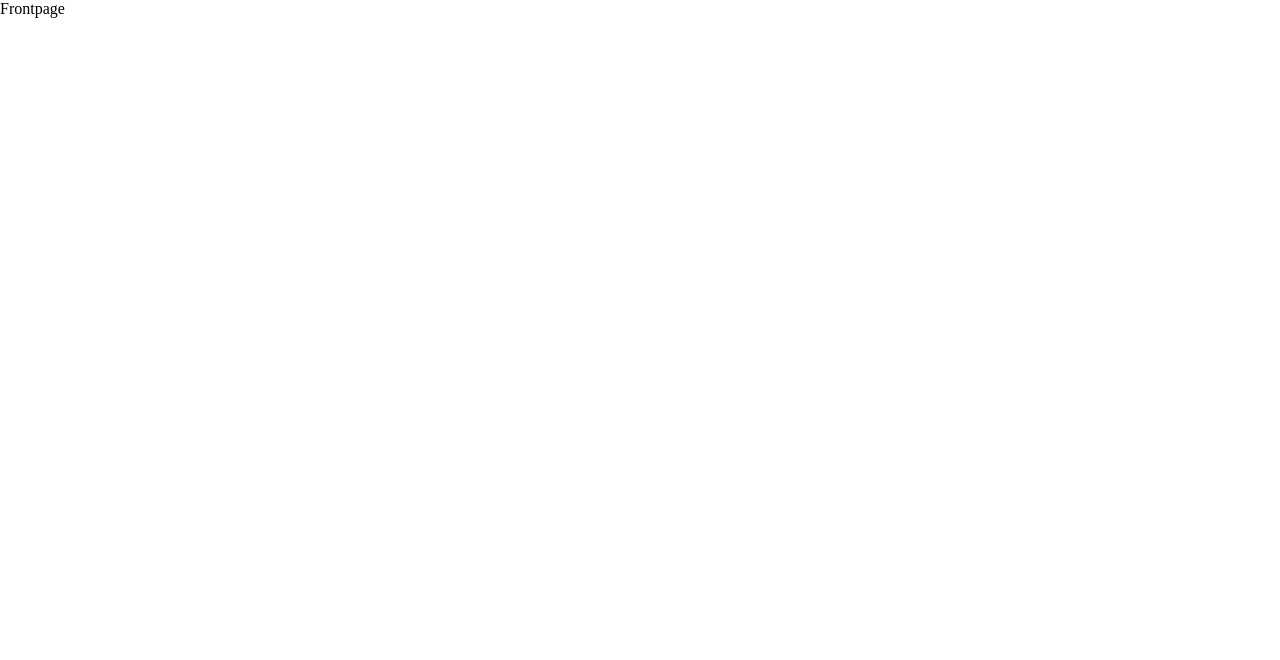
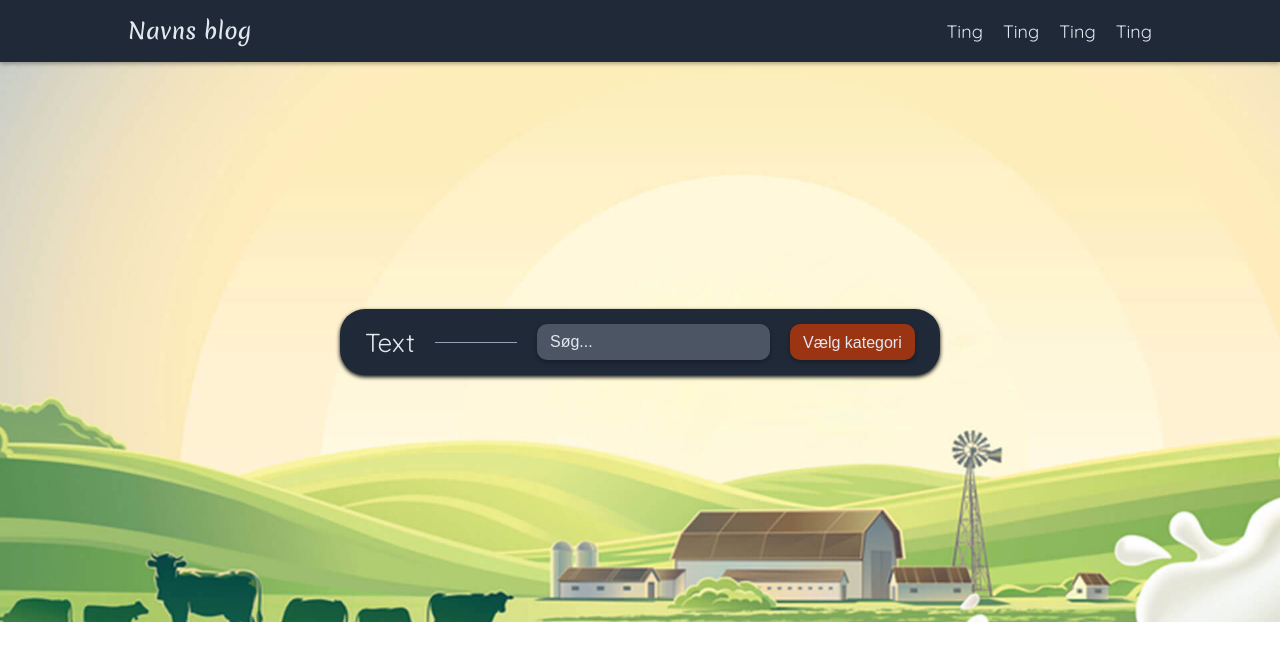
Before and after one commit to Lars007a/praktikting, a React (Vite) app: page / in a window 1280 px wide. Shown: the top 660 px of the page. Built offline with nearby package versions, Linux system fonts and the light colour scheme.

Commit message:
dagen frontend arbejd

```diff
--- a/src/App.jsx
+++ b/src/App.jsx
@@ -2,8 +2,10 @@ import { useState } from "react";
 import { useRoutes } from "react-router";
 import Frontpage from "./pages/frontpage/frontpage";
 import Singlepost from "./pages/singlePost/singlePost.jsx";
+import Nav from "./comps/nav/nav.jsx";
+/* import Footer from "./comps/footer/footer.jsx"; */
 
-function App() {
+export default function App() {
   const routes = useRoutes([
     {
       path: "/",
@@ -15,7 +17,12 @@ function App() {
     },
   ]);
 
-  return <>{routes}</>;
+  return (
+    <>
+      <Nav name={"Navns"} />
+      {routes}
+      {/*       <Footer />
+       */}{" "}
+    </>
+  );
 }
-
-export default App;
--- a/src/comps/header/header.jsx
+++ b/src/comps/header/header.jsx
@@ -0,0 +1,37 @@
+import styles from "./header.module.css";
+
+export default function header({ img, frontpage = false, title = "" }) {
+  return (
+    <>
+      <header
+        className={styles.header}
+        style={{ backgroundImage: `url(${img})` }}
+      >
+        {frontpage ? (
+          <div className={styles.con}>
+            <div className={styles.searchBox}>
+              <h2>Text</h2>
+              <div className={styles.smallgray}></div>
+              <form>
+                <input type="text" placeholder="Søg..." name="search" />
+                <select name="category" defaultValue={"choose"}>
+                  <option value="choose" disabled>
+                    Vælg kategori
+                  </option>
+                  <option value="all">Alle</option>
+                  <option value="ting1">ting1</option>
+                  <option value="ting2">ting2</option>
+                  <option value="ting3">ting3</option>
+                  <option value="ting4">ting4</option>
+                  <option value="ting5">ting5</option>
+                </select>
+              </form>
+            </div>
+          </div>
+        ) : (
+          <h1 className={`${styles.notFrontpageText} title`}>{title}</h1>
+        )}
+      </header>
+    </>
+  );
+}
--- /dev/null
+++ b/src/comps/header/header.module.css
@@ -0,0 +1,117 @@
+.header {
+  width: 100%;
+  height: 70vh;
+
+  background-repeat: no-repeat;
+  background-size: cover;
+  background-position: center;
+
+  display: flex;
+  flex-direction: row;
+  justify-content: center;
+  align-items: center;
+
+  .con {
+    width: 50%;
+    width: 750px;
+  }
+
+  .searchBox {
+    background-color: var(--mainbc);
+    padding: 15px 25px;
+    box-shadow: 0px 2px 4px rgba(0, 0, 0.3);
+    color: var(--textColor);
+
+    display: flex;
+    flex-direction: row;
+    justify-content: center;
+    align-items: center;
+    gap: 20px;
+
+    border-radius: 25px;
+
+    width: 100%;
+    margin: 0 auto;
+  }
+
+  .searchBox .smallgray {
+    height: 1px;
+    background-color: var(--mutedText);
+    width: 100%;
+  }
+
+  .searchBox h2 {
+  }
+
+  .searchBox form {
+    display: flex;
+    flex-direction: row;
+    gap: 20px;
+  }
+
+  .searchBox input[type="text"],
+  select {
+    background-color: var(--secColor);
+    color: var(--textColor);
+    border: 0;
+    outline: none;
+    padding: 8px 12px;
+    border-radius: 10px;
+    border: 1px solid transparent;
+    box-shadow: 0px 2px 4px rgba(0, 0, 0, 0.3);
+    transition: border 0.2s, background-color 0.2s;
+    font-size: 16px;
+  }
+
+  .searchBox select {
+    appearance: none;
+    cursor: pointer;
+    background-color: var(--accentColor);
+  }
+
+  .searchBox select:hover {
+    background-color: var(--accentHover);
+  }
+
+  .searchBox input::placeholder {
+    color: var(--textColor);
+  }
+
+  .searchBox option:disabled {
+    color: var(--mutedText);
+  }
+
+  .searchBox input[type="text"]:focus {
+    /*     border: 1px solid var(--accentColor);
+ */
+    background-color: var(--mutedText);
+  }
+
+  .notFrontpageText {
+    text-align: center;
+    color: var(--textColor);
+  }
+}
+
+@media (max-width: 1300px) {
+  .header .con {
+    width: 600px;
+  }
+}
+
+@media (max-width: 700px) {
+  .header .con {
+    width: 90%;
+  }
+
+  .header .con .searchBox {
+    display: flex;
+    flex-direction: column;
+  }
+
+  .header .con .searchBox form {
+    display: flex;
+    flex-direction: column;
+    width: 100%;
+  }
+}
--- a/src/comps/nav/nav.jsx
+++ b/src/comps/nav/nav.jsx
@@ -0,0 +1,32 @@
+import styles from "./nav.module.css";
+import { NavLink } from "react-router";
+
+export default function nav({ name }) {
+  return (
+    <>
+      <nav className={styles.nav}>
+        <div className="container">
+          <div className={styles.content}>
+            <NavLink to="/">
+              <h1 className="title">{name} blog</h1>
+            </NavLink>
+            <ul>
+              <NavLink to={"#"}>
+                <li>Ting</li>
+              </NavLink>
+              <NavLink to={"#"}>
+                <li>Ting</li>
+              </NavLink>
+              <NavLink to={"#"}>
+                <li>Ting</li>
+              </NavLink>
+              <NavLink to={"#"}>
+                <li>Ting</li>
+              </NavLink>
+            </ul>
+          </div>
+        </div>
+      </nav>
+    </>
+  );
+}
--- /dev/null
+++ b/src/comps/nav/nav.module.css
@@ -0,0 +1,50 @@
+.nav {
+  width: 100%;
+  background-color: var(--mainbc);
+
+  box-shadow: 0px 2px 4px rgba(0, 0, 0, 0.3);
+
+  /* unden følgende to rules, ser man ikke ovenstående box-shadow. */
+  position: relative;
+  z-index: 10;
+
+  .content {
+    width: 100%;
+    display: flex;
+    flex-direction: row;
+    justify-content: space-between;
+    align-items: center;
+  }
+
+  h1 {
+    color: var(--textColor);
+    padding: 15px 0px;
+    font-size: 22px;
+  }
+
+  a {
+    text-decoration: none;
+    cursor: pointer;
+  }
+
+  ul {
+    display: flex;
+    flex-direction: row;
+    gap: 20px;
+    list-style-type: none;
+  }
+
+  ul a {
+    text-decoration: none;
+    color: var(--textColor);
+    font-size: 18px;
+    transition: color 0.2s;
+  }
+
+  ul a:hover {
+    color: var(--accentColor);
+  }
+
+  ul a li {
+  }
+}
--- a/src/index.css
+++ b/src/index.css
@@ -1,4 +1,12 @@
+@import url("https://fonts.googleapis.com/css2?family=Merienda:wght@300..900&family=Quicksand:wght@300..700&display=swap");
 :root {
+  --mainbc: #1f2937;
+  --textColor: #e2e8f0;
+  --mutedText: #94a3b8;
+  --accentColor: #9a3412;
+  --accentHover: #7f2b0f;
+
+  --secColor: #4b5563;
 }
 
 * {
@@ -6,3 +14,74 @@
   margin: 0;
   box-sizing: border-box;
 }
+
+body {
+  /*   background-color: var(--mainbc);
+ */
+}
+
+html,
+body {
+  font-family: "Quicksand", sans-serif;
+}
+
+p {
+  font-weight: 400;
+  font-size: 18px;
+}
+
+h1,
+h2,
+h3,
+h4,
+h5,
+h6 {
+  font-family: "Quicksand", cursive;
+  font-weight: 400;
+}
+
+h1 {
+  font-size: 28px;
+}
+
+h2 {
+  font-size: 26px;
+}
+
+h3 {
+  font-size: 24px;
+}
+
+h4 {
+  font-size: 22px;
+}
+
+h5 {
+  font-size: 20px;
+}
+
+h6 {
+  font-size: 18px;
+}
+
+.container {
+  width: 80%;
+  margin: 0 auto;
+}
+
+.title {
+  font-family: "Merienda", cursive;
+  font-weight: 500;
+}
+
+@media (max-width: 1000px) {
+  .container {
+    width: 90%;
+  }
+}
+
+@media (max-width: 500px) {
+  .container {
+    width: 95%;
+  }
+}
--- a/src/pages/frontpage/frontpage.jsx
+++ b/src/pages/frontpage/frontpage.jsx
@@ -1,5 +1,7 @@
 import styles from "./frontpage.module.css";
+import Header from "../../comps/header/header";
+import testpic from "../../assets/testpic.jpg";
 
 export default function frontpage() {
-  return <p>Frontpage</p>;
+  return <Header img={testpic} frontpage={true} />;
 }
--- a/src/pages/singlePost/singlePost.jsx
+++ b/src/pages/singlePost/singlePost.jsx
@@ -1,5 +1,7 @@
 import styels from "./singlePost.module.css";
+import Header from "../../comps/header/header";
+import testpic from "../../assets/testpic.jpg";
 
 export default function singlePost() {
-  return <p>Single post</p>;
+  return <Header img={testpic} frontpage={false} title="Ting ting" />;
 }
```
Also changed, not shown: src/assets/testpic.jpg (added).
